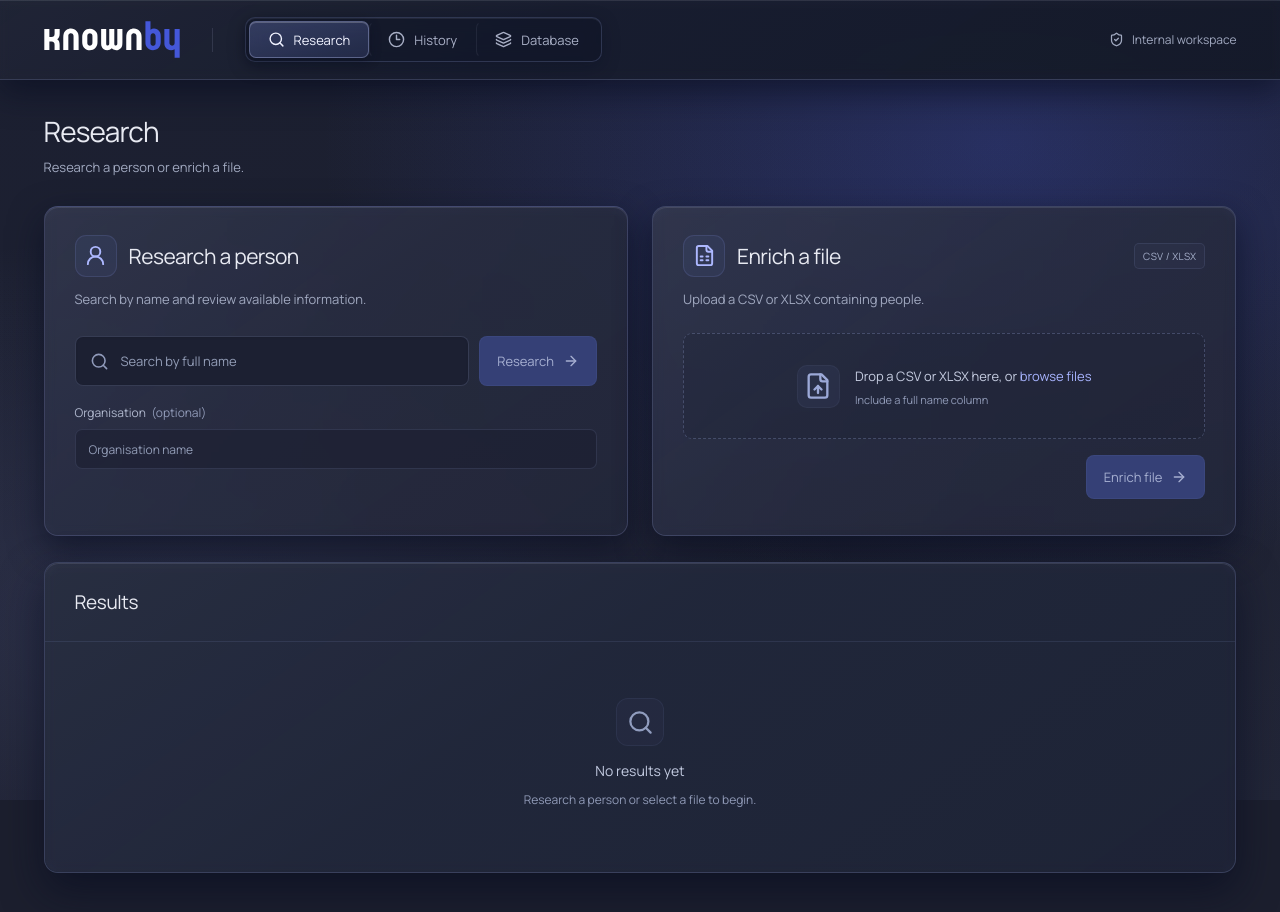
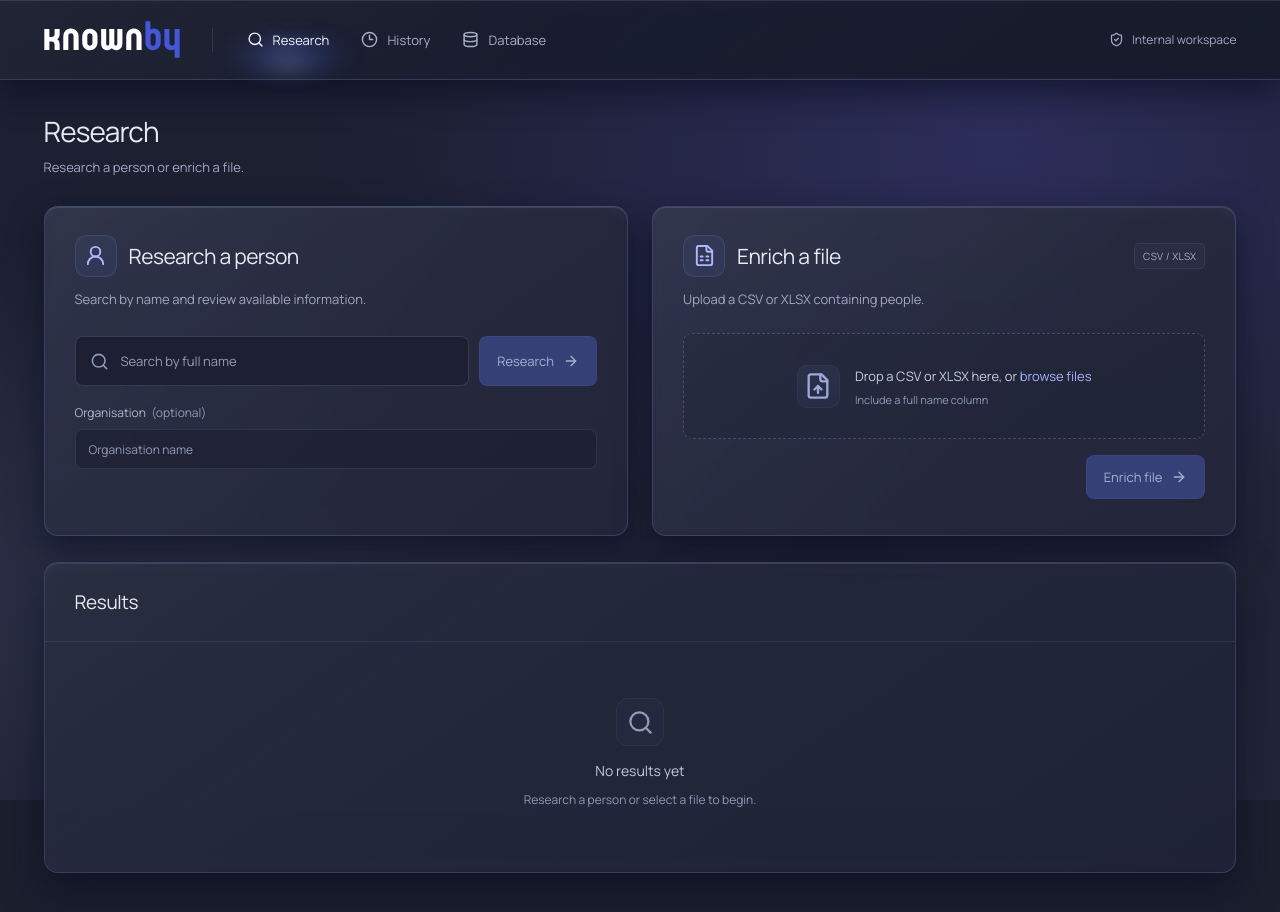
Before and after one commit to vinethsam/known-by, a React (Vite) app: page / in a window 1280 px wide. Shown: the top 912 px of the page. Built offline with nearby package versions, Linux system fonts and the light colour scheme.

Commit message:
Refine glass navigation and result actions

```diff
--- a/src/App.jsx
+++ b/src/App.jsx
@@ -6,6 +6,7 @@ import {
   CheckCircle2,
   ChevronRight,
   Clock3,
+  Database,
   ExternalLink,
   FileSpreadsheet,
   FileUp,
@@ -216,8 +217,9 @@ function EvidenceDrawer({ selection, onClose }) {
           </span>
           <button
             type="button"
-            className="icon-button"
+            className="icon-button tooltip-trigger"
             aria-label="Close field details"
+            data-tooltip="Close field details"
             onClick={onClose}
           >
             <X size={20} />
@@ -393,7 +395,7 @@ function Upload({ file, onFile, onRemove, onStart, busy, actionRef }) {
   const glassRef = useRef(null);
   const [dragging, setDragging] = useState(false);
   const [error, setError] = useState("");
-  useGlassSurface(glassRef);
+  useGlassSurface(glassRef, { surfaceOpacity: 0.32 });
 
   function accept(fileList) {
     setDragging(false);
@@ -459,8 +461,9 @@ function Upload({ file, onFile, onRemove, onStart, busy, actionRef }) {
           </div>
           <button
             type="button"
-            className="icon-button"
+            className="icon-button tooltip-trigger"
             aria-label="Remove selected file"
+            data-tooltip="Remove file"
             disabled={busy}
             onClick={() => {
               setError("");
@@ -805,6 +808,7 @@ function Results({
   useGlassSurface(regionRef, {
     enabled: job?.kind !== "file",
     refreshKey: `${job?.id ?? "idle"}:${Boolean(job?.results)}`,
+    surfaceOpacity: 0.35,
   });
   useEffect(() => {
     if (!job) return;
@@ -880,10 +884,25 @@ function Results({
               >
                 <ArrowDownToLine size={16} /> XLSX
               </button>
+              {hasResults && ["completed", "partial"].includes(job.status) && (
+                <button
+                  type="button"
+                  className="secondary add-database-action tooltip-trigger"
+                  aria-label="Add to Database"
+                  aria-describedby="database-action-unavailable"
+                  aria-disabled="true"
+                  data-tooltip="Add to Database"
+                >
+                  <Database size={17} />
+                </button>
+              )}
             </>
           )}
         </div>
       </div>
+      <span id="database-action-unavailable" className="sr-only">
+        Database saving is not available yet.
+      </span>
 
       {!job ? (
         <div className="idle-results">
@@ -1002,9 +1021,9 @@ export default function App() {
   const personGlass = useRef(null);
   const pageGlass = useRef(null);
 
-  useGlassSurface(headerGlass);
-  useGlassSurface(personGlass);
-  useGlassSurface(pageGlass, { refreshKey: nav });
+  useGlassSurface(headerGlass, { surfaceOpacity: 0.29, tintOpacity: 0.2 });
+  useGlassSurface(personGlass, { surfaceOpacity: 0.32 });
+  useGlassSurface(pageGlass, { refreshKey: nav, surfaceOpacity: 0.34 });
 
   useEffect(() => {
     const syncSection = () => setNav(sectionFromHash());
@@ -1295,7 +1314,7 @@ export default function App() {
                 ) : item === "History" ? (
                   <Clock3 size={17} />
                 ) : (
-                  <Layers3 size={17} />
+                  <Database size={17} />
                 )}
                 {item}
               </button>
@@ -1475,7 +1494,7 @@ export default function App() {
               <h2 id="database-title">Database</h2>
             </div>
             <div className="empty-state">
-              <Layers3 size={30} />
+              <Database size={30} />
               <h3>Database tools will appear here</h3>
             </div>
           </section>
--- a/src/background/AnimatedBackground.jsx
+++ b/src/background/AnimatedBackground.jsx
@@ -150,8 +150,8 @@ export default function AnimatedBackground() {
                 uDensity={1.3}
                 uFrequency={5.5}
                 color1="#1c1f2e"
-                color2="#4457d9"
-                color3="#a2adff"
+                color2="#544fc2"
+                color3="#a8a5f4"
                 brightness={0.7}
                 lightType="3d"
                 grain="off"
--- a/src/background/animated-background.css
+++ b/src/background/animated-background.css
@@ -5,7 +5,7 @@
   overflow: hidden;
   pointer-events: none;
   background:
-    radial-gradient(ellipse at 78% 18%, #4457d950 0%, transparent 48%),
+    radial-gradient(ellipse at 78% 18%, #544fc250 0%, transparent 48%),
     radial-gradient(ellipse at 12% 78%, #a2adff26 0%, transparent 44%),
     linear-gradient(145deg, #1c2032 0%, #1c1f2e 62%, #24283b 100%);
 }
--- a/src/styles.css
+++ b/src/styles.css
@@ -17,13 +17,34 @@
   --border: #aab7ff1b;
   --border-strong: #aab7ff30;
 }
+@supports (-moz-appearance: none) {
+  :root {
+    scrollbar-color: #6875a8 #171b2bc9;
+    scrollbar-width: thin;
+  }
+}
 
 * {
   box-sizing: border-box;
 }
+*::-webkit-scrollbar {
+  width: 9px;
+  height: 9px;
+}
+*::-webkit-scrollbar-track {
+  background: #171b2bc9;
+}
+*::-webkit-scrollbar-thumb {
+  border: 2px solid #171b2bc9;
+  border-radius: 999px;
+  background: #6875a8;
+}
+*::-webkit-scrollbar-thumb:hover {
+  background: #8693c4;
+}
 body {
   margin: 0;
-  min-width: 320px;
+  min-width: 0;
 }
 #root {
   position: relative;
@@ -86,7 +107,7 @@ svg {
   position: relative;
   z-index: 1;
   height: 80px;
-  background: #171b2bdc;
+  background: #171b2bb7;
   border-bottom: 1px solid #b8c3ff32;
   color: var(--muted);
   box-shadow: 0 12px 32px #090e22a6, inset 0 1px 0 #f1f3ff12;
@@ -125,14 +146,9 @@ svg {
 }
 .topbar nav {
   display: flex;
-  align-items: stretch;
+  align-items: center;
   height: 45px;
-  gap: 0;
-  padding: 3px;
-  border: 1px solid var(--border-strong);
-  border-radius: 10px;
-  background: #0c11246b;
-  box-shadow: inset 0 1px 0 #e5eaff13, 0 5px 18px #080c1e4d;
+  gap: clamp(19px, 2.2vw, 34px);
 }
 .topbar nav button {
   background: transparent;
@@ -141,31 +157,43 @@ svg {
   align-items: center;
   justify-content: center;
   gap: 9px;
-  padding: 0 18px;
+  padding: 10px 2px;
   position: relative;
   font-size: 13px;
   font-weight: 600;
-  border-radius: 7px;
-  border: 1px solid transparent;
-  transition: background 0.18s ease, color 0.18s ease, box-shadow 0.18s ease, border-color 0.18s ease, transform 0.18s ease;
-}
-.topbar nav button + button:not(.nav-active) {
-  border-left-color: #d4dcff13;
+  isolation: isolate;
+  transition: color 0.2s ease, text-shadow 0.2s ease, opacity 0.2s ease, transform 0.2s ease;
+}
+.topbar nav button::before {
+  content: "";
+  position: absolute;
+  z-index: -1;
+  pointer-events: none;
+  inset: 35% -26% -33%;
+  border-radius: 50%;
+  background: radial-gradient(ellipse at 50% 75%, #a2adff91 0%, #4457d954 35%, transparent 77%);
+  filter: blur(11px);
+  opacity: 0;
+  transition: opacity 0.2s ease;
 }
 .topbar nav button:hover {
   color: #edf0ff;
-  background: #b2baff17;
-  border-color: #d4dcff20;
+  text-shadow: 0 0 12px #a2adff44;
+}
+.topbar nav button:hover::before {
+  opacity: 0.36;
 }
 .topbar nav .nav-active {
   color: #f0f2ff;
-  background: linear-gradient(165deg, #8291e34a, #6474c432);
-  border-color: #c4ceff4f;
-  box-shadow: inset 0 1px 0 #ffffff35, 0 3px 12px #080c2078;
+  text-shadow: 0 0 14px #a2adff77;
+}
+.topbar nav .nav-active::before,
+.topbar nav .nav-active:hover::before {
+  opacity: 0.8;
 }
 .topbar nav button:active {
   transform: translateY(1px);
-  background: #a8b3ff2e;
+  opacity: 0.82;
 }
 .header-right {
   margin-left: auto;
@@ -234,7 +262,7 @@ h1 {
 }
 .workflow-card {
   border: 1px solid var(--border-strong);
-  background: linear-gradient(125deg, #282d43dd 0%, #24283bdb 68%);
+  background: linear-gradient(125deg, #282d43b9 0%, #24283bbd 68%);
   border-radius: 14px;
   padding: 28px 30px;
   box-shadow:
@@ -573,6 +601,53 @@ input:disabled {
   background: #aab7ff11;
   color: #e0e6ff;
 }
+.tooltip-trigger {
+  position: relative;
+}
+.tooltip-trigger::after {
+  content: attr(data-tooltip);
+  position: absolute;
+  top: calc(100% + 9px);
+  left: 50%;
+  z-index: 5;
+  width: max-content;
+  max-width: 180px;
+  padding: 7px 10px;
+  border: 1px solid #aab7ff42;
+  border-radius: 7px;
+  background: #1c2032eb;
+  color: #e8eaf2;
+  box-shadow: 0 8px 22px #080d21a3;
+  font-size: 11px;
+  font-weight: 600;
+  line-height: 1.35;
+  letter-spacing: 0;
+  white-space: nowrap;
+  pointer-events: none;
+  opacity: 0;
+  transform: translate(-50%, -4px);
+  transition: opacity 0.18s ease, transform 0.18s ease;
+}
+.tooltip-trigger:hover::after,
+.tooltip-trigger:focus-visible::after {
+  opacity: 1;
+  transform: translate(-50%, 0);
+}
+.drawer-top .tooltip-trigger::after {
+  left: auto;
+  right: 0;
+  transform: translateY(-4px);
+}
+.drawer-top .tooltip-trigger:hover::after,
+.drawer-top .tooltip-trigger:focus-visible::after {
+  transform: translateY(0);
+}
+@supports ((backdrop-filter: blur(6px)) or (-webkit-backdrop-filter: blur(6px))) {
+  .tooltip-trigger::after {
+    -webkit-backdrop-filter: blur(6px);
+    backdrop-filter: blur(6px);
+  }
+}
 .upload-error {
   color: #f0adb1;
   font-size: 12px;
@@ -581,7 +656,7 @@ input:disabled {
 }
 
 .results-panel {
-  background: #202538e6;
+  background: #202538d0;
   border: 1px solid var(--border-strong);
   border-radius: 14px;
   overflow: hidden;
@@ -626,6 +701,29 @@ input:disabled {
   gap: 12px;
   align-items: center;
   flex-shrink: 0;
+}
+.result-actions .add-database-action {
+  width: 43px;
+  min-width: 43px;
+  padding: 10px;
+  color: #aeb8da;
+}
+.add-database-action[aria-disabled="true"] {
+  cursor: not-allowed;
+}
+.add-database-action[aria-disabled="true"]:hover {
+  color: #c8d0ec;
+  background: #a5b2ff0e;
+  border-color: #adbcff3b;
+}
+.result-actions .add-database-action::after {
+  left: auto;
+  right: 0;
+  transform: translateY(-4px);
+}
+.result-actions .add-database-action:hover::after,
+.result-actions .add-database-action:focus-visible::after {
+  transform: translateY(0);
 }
 .loading-status {
   display: inline-flex;
@@ -838,8 +936,6 @@ input:disabled {
 .table-scroll {
   width: 100%;
   overflow-x: auto;
-  scrollbar-color: #525d80 #1f2334;
-  scrollbar-width: thin;
 }
 .file-results {
   width: 100%;
@@ -1481,7 +1577,7 @@ a.field-value:hover {
 .history-panel {
   border: 1px solid var(--border-strong);
   border-radius: 14px;
-  background: #24283be2;
+  background: #24283bc6;
   padding: 27px 30px;
   min-height: 400px;
   box-shadow: 0 18px 42px #080d21a3, inset 0 1px 0 #e5eaff17;
@@ -1807,7 +1903,7 @@ dialog::backdrop {
 
 @supports ((backdrop-filter: blur(8px)) or (-webkit-backdrop-filter: blur(8px))) {
   .topbar,
-  .topbar nav,
+  .workflow-card,
   .results-panel,
   .history-panel,
   .source-dialog {
@@ -1933,17 +2029,21 @@ dialog::backdrop {
     display: none;
   }
   .topbar nav {
-    gap: 0;
+    gap: 10px;
     margin-left: auto;
     height: 42px;
   }
   .topbar nav button {
     gap: 0;
-    padding: 0 7px;
+    padding: 9px 2px;
     font-size: 11px;
   }
   .topbar nav button svg {
     display: none;
+  }
+  .topbar nav button::before {
+    inset: 35% 0 -30%;
+    filter: blur(7px);
   }
   main {
     padding: 24px 18px 32px;
@@ -2037,6 +2137,9 @@ dialog::backdrop {
   .result-actions .primary,
   .result-actions .secondary {
     flex: 1 1 auto;
+  }
+  .result-actions .add-database-action {
+    flex: 0 0 43px;
   }
   .result-tools {
     width: 100%;
@@ -2159,6 +2262,7 @@ dialog::backdrop {
     width: 100%;
     margin-left: 0;
     height: 39px;
+    justify-content: space-between;
   }
   .topbar nav button {
     flex: 1 1 0;
```
